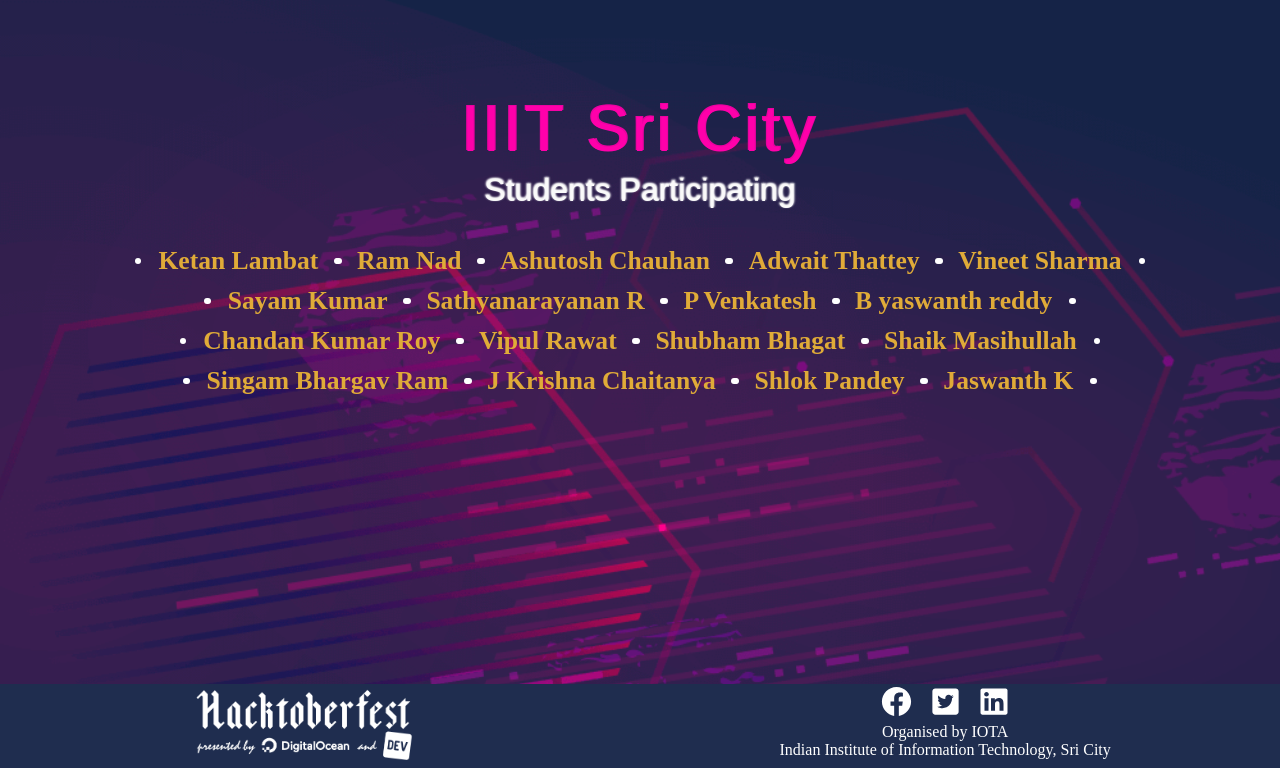
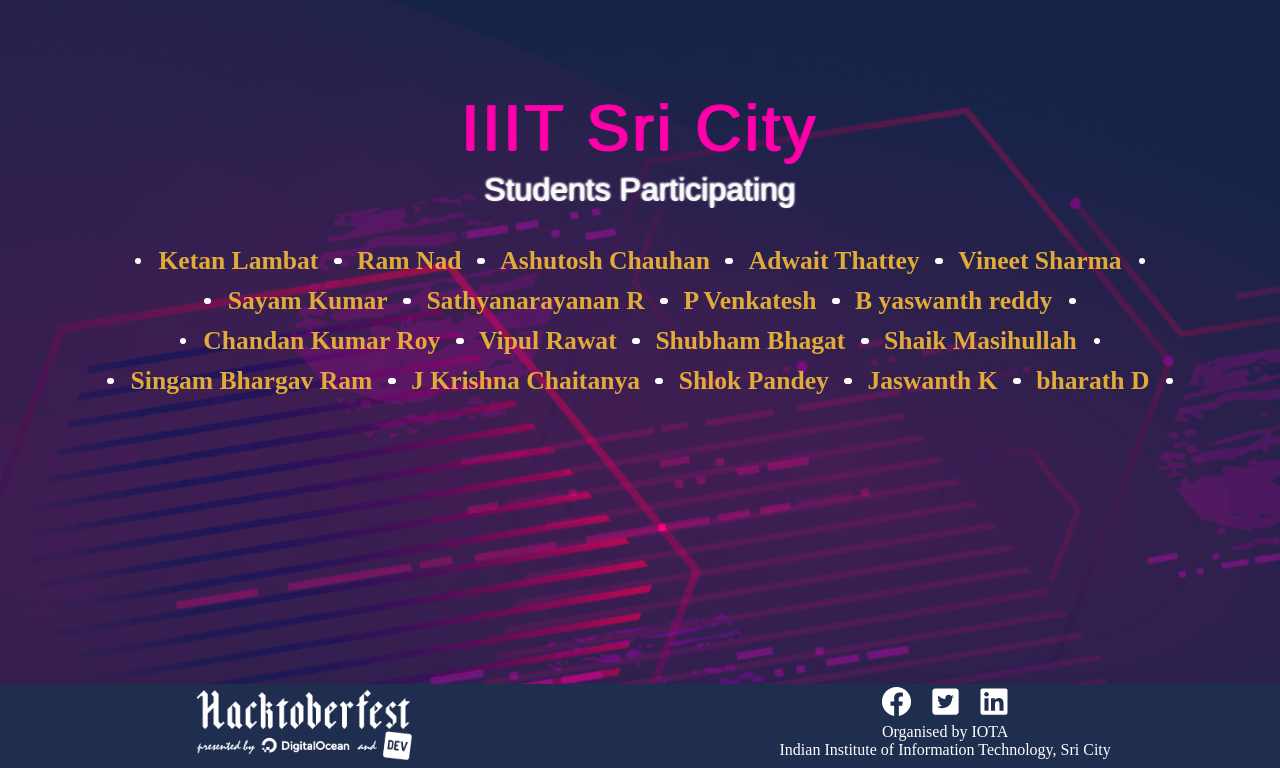
Before and after one commit to Project-Club-IIITS/hacktoberfest2019-participants, a Jekyll site: the page index.html, which Jekyll copies as it is, in a window 1280 px wide, cut to the strip 132-900 px from the top of the page. Built offline with Jekyll 4.4.1, drawn with Linux system fonts in a browser that asks for light colours; some web fonts are replaced.

Commit message:
i added my name

```diff
--- a/index.html
+++ b/index.html
@@ -63,7 +63,7 @@
                 <li><a href="https://github.com/chaitanya531">J Krishna Chaitanya</a></li>
                 <li><a href="https://github.com/b30wulffz">Shlok Pandey</a></li>
                 <li><a href="https://github.com/JazzKriss21">Jaswanth K</a></li>
-
+                 <li><a href="https://github.com/bharath-20">bharath D</a></li>
             </ul>
         </div>
     </div>
```
